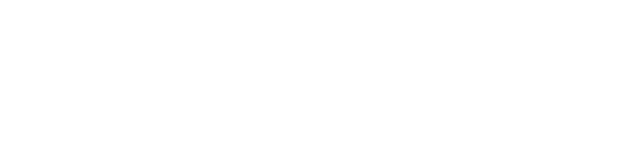
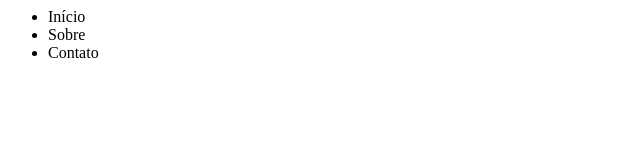
Before and after one commit to paul0henrique/guia-estelar-html, a plain HTML site: page semantica.html in a window 1280 px wide. Shown: the whole page, without its empty margins (0-640 px from the left). Drawn offline with Linux system fonts and the light colour scheme.

Commit message:
add: nav

```diff
--- a/semantica.html
+++ b/semantica.html
@@ -8,9 +8,12 @@
 
 <body>
     <header>
-        <!--
-            logo,
-            nav
-        -->
+        <nav>
+            <ul>
+                <li>Início</li>
+                <li>Sobre</li>
+                <li>Contato</li>
+            </ul>
+        </nav>
     </header>
 </body>
```
